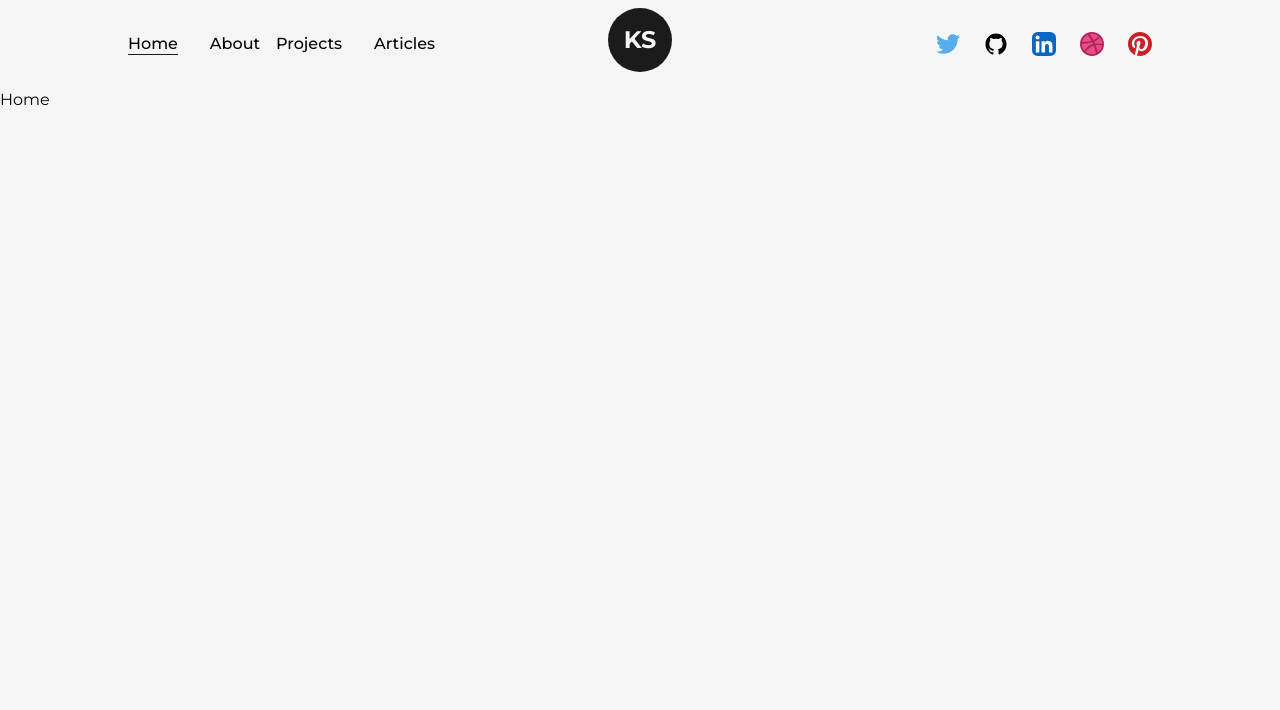
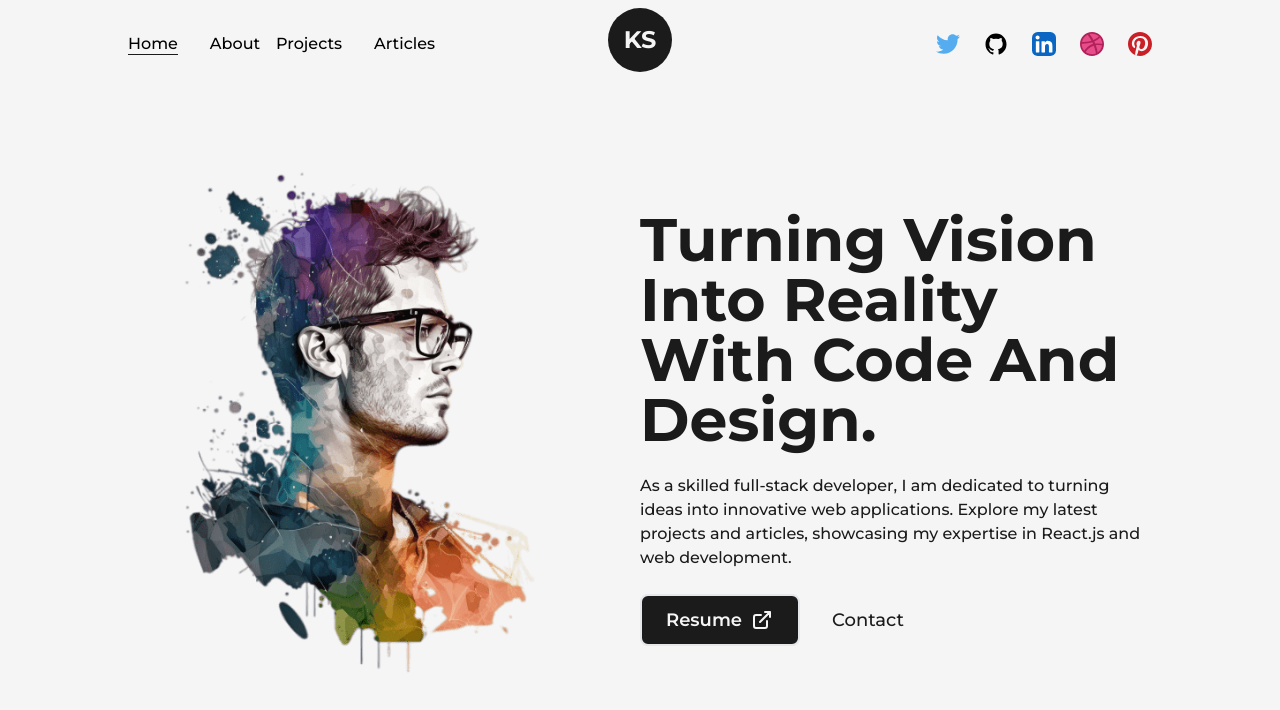
Before and after one commit to kamrulsaad/portfolio, a Next.js app: page / in a window 1280 px wide. Shown: the top 710 px of the page. Built offline with nearby package versions, Linux system fonts and the light colour scheme.

Commit message:
added Hero Section

```diff
--- /dev/null
+++ b/src/components/AnimatedText.js
@@ -0,0 +1,49 @@
+import React from 'react'
+import { motion } from 'framer-motion'
+
+const quote = {
+    initial: {
+        opacity: 1,
+    },
+    animate: {
+        opacity: 1,
+        transition: {
+            delay: 0.5,
+            staggerChildren: 0.08,
+        }
+    }
+}
+
+const singleWord = {
+    initial: {
+        opacity: 0,
+        y: 50,
+    },
+    animate: {
+        opacity: 1,
+        y: 0,
+        transition: {
+            duration: 1,
+        }
+    }
+}
+
+const AnimatedText = ({ text, className = '' }) => {
+    return (
+        <div className="w-full mx-auto py-2 flex items-center justify-center text-center overflow-hidden">
+            <motion.h1 variants={quote} initial="initial" animate="animate" className={`${className} inline-block w-full text-dark font-bold capitalize text-8xl`}>
+                {
+                    text.split(" ").map((word, index) =>
+                        <motion.span
+                            variants={singleWord}
+
+                            className='inline-block' key={word + "-" + index}>
+                            {word}&nbsp;
+                        </motion.span>
+                    )}
+            </motion.h1>
+        </div>
+    )
+}
+
+export default AnimatedText
--- /dev/null
+++ b/src/components/Layout.js
@@ -0,0 +1,10 @@
+import React from 'react'
+
+const Layout = ({ children, className = "" }) => {
+    return (
+        <div className={`${className} w-full h-full z-0 bg-light p-32`}>{children}
+        </div>
+    )
+}
+
+export default Layout
--- a/src/pages/index.js
+++ b/src/pages/index.js
@@ -1,4 +1,10 @@
+import Layout from '@/components/Layout'
 import Head from 'next/head'
+import Image from 'next/image'
+import profilePic from '../../public/images/profile/developer-pic-1.png'
+import AnimatedText from '@/components/AnimatedText'
+import Link from 'next/link'
+import { LinkArrow } from '@/components/Icons'
 
 export default function Home() {
   return (
@@ -8,8 +14,32 @@
         <meta name="description" content="Generated by create next app" />
 
       </Head>
-      <main className='text'>
-        Home
+      <main className='text-dark flex items-center w-full min-h-screen'>
+        <Layout className='pt-0'>
+          <div className='flex items-center justify-between w-full'>
+            <div className='w-1/2'>
+              <Image src={profilePic} alt='Kamrul Saad' className="w-full h-auto" />
+            </div>
+            <div className='w-1/2 flex flex-col items-center self-center'>
+              <AnimatedText className='!text-6xl !text-left' text="Turning Vision Into Reality With Code And Design."></AnimatedText>
+              <p className='my-4 text-base font-medium'>As a skilled full-stack developer, I am dedicated to turning ideas into innovative web applications.
+                Explore my latest projects and articles, showcasing my expertise in React.js and web development.</p>
+              <div className='flex items-center self-start mt-2'>
+                <Link href='/dummy.pdf'
+                  target='_blank'
+                  className='flex items-center bg-dark text-light p-2.5 px-6 rounded-lg text-lg font-semibold  hover:bg-light hover:text-dark transition duration-300 ease-in-out mr-4 border-solid border-trasparent border-2 hover:border-dark'
+                  download={true}
+                >Resume
+                <LinkArrow className={'h-6 w-6 ml-2'} />
+                </Link>
+                <Link href='mailto:skamrul2680@gmail.com'
+                  target='_blank'
+                  className='ml-4 text-lg font-medium capitalize text-dark hover:underline'
+                >Contact</Link>
+              </div>
+            </div>
+          </div>
+        </Layout>
       </main>
     </>
   )
```
